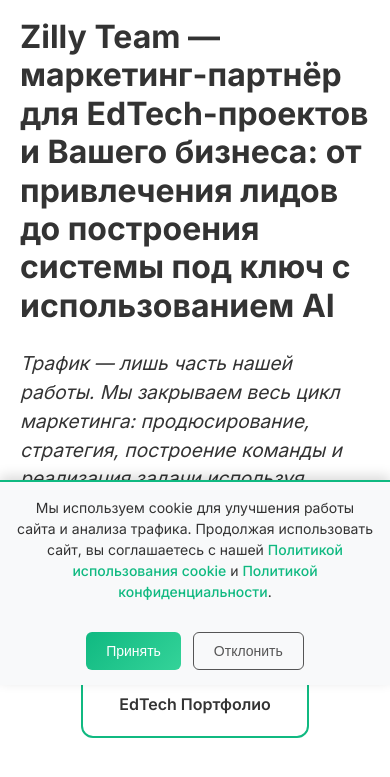
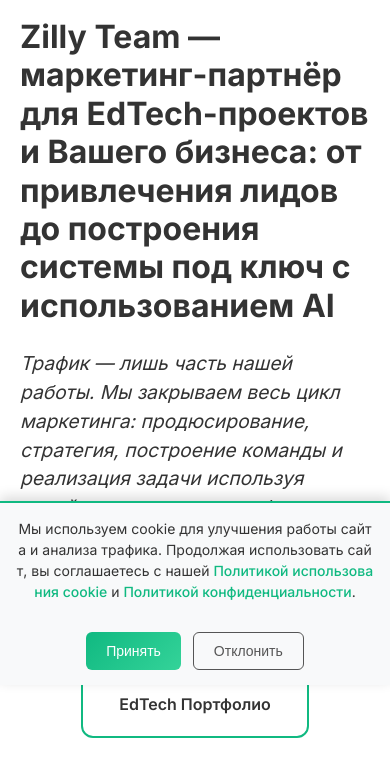
Before and after one commit to KosZoz19/zilly, a plain HTML site: page index.html in a window 390 px wide. Shown: the part 159-936 px from the top of the page. Drawn offline with Linux system fonts and the light colour scheme.

Commit message:
Add files via upload

```diff
--- a/index.html
+++ b/index.html
@@ -514,6 +514,22 @@
       .cookie-consent-content {
         flex-direction: column;
         text-align: center;
+        max-width: none;
+        width: 100%;
+      }
+
+      .cookie-consent-text {
+        min-width: 0;
+        flex: none;
+        width: 100%;
+      }
+
+      .cookie-consent-text p {
+        word-break: break-all;
+      }
+
+      .cookie-consent-text a {
+        word-break: break-all;
       }
 
       .cookie-consent-buttons {
@@ -525,6 +541,7 @@
         padding: 15px;
         max-height: 90vh;
         overflow-y: auto;
+        overflow-x: hidden;
       }
     }
 
```
